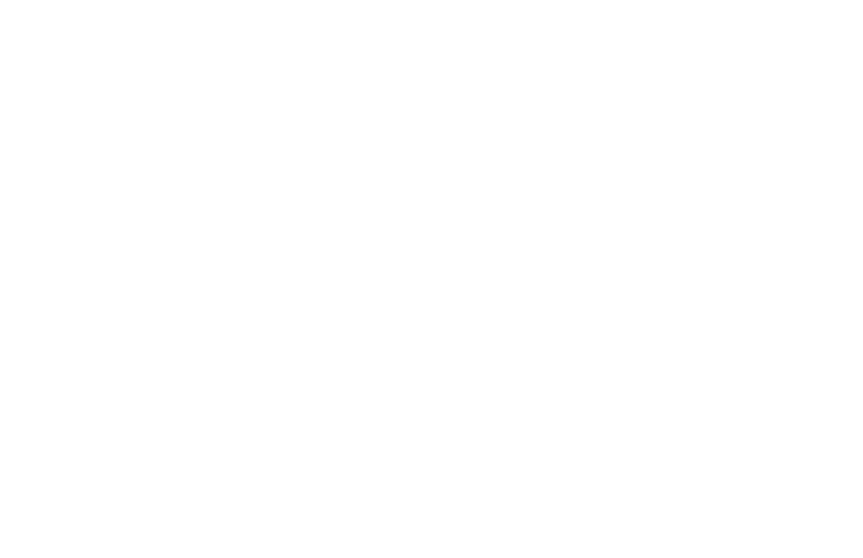
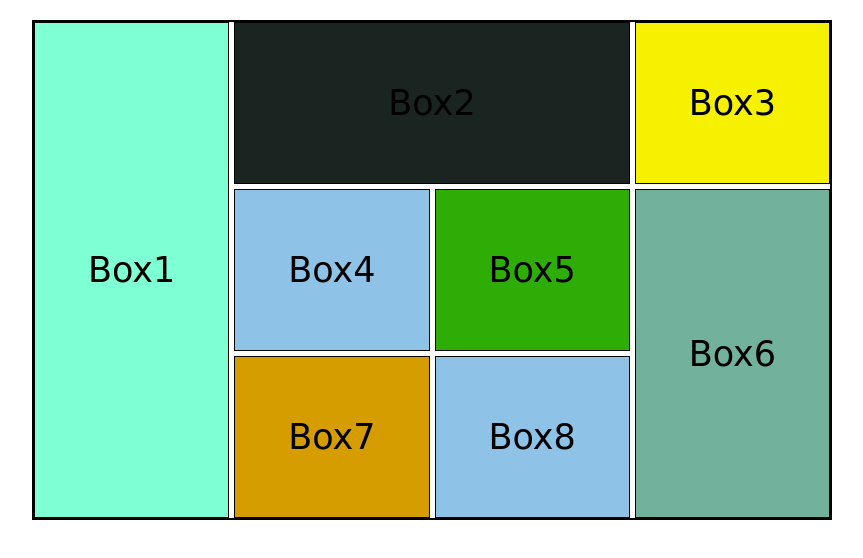
Before and after one commit to sarvaiyaparthraj/ALL-REVISON, a plain HTML site: page CSS/12_grid/index.html in a window 1280 px wide. Shown: the whole page, without its empty margins (208-1071 px from the left). Drawn offline with Linux system fonts and the light colour scheme.

Commit message:
grid code added

```diff
--- a/CSS/12_grid/index.html
+++ b/CSS/12_grid/index.html
@@ -4,8 +4,19 @@
     <meta charset="UTF-8">
     <meta name="viewport" content="width=device-width, initial-scale=1.0">
     <title>grid</title>
+    <link rel="stylesheet" href="style.css">
 </head>
 <body>
+    <div class="container">
+        <div class="box" id="box-1">box1</div>
+        <div class="box" id="box-2">box2</div>
+        <div class="box" id="box-3">box3</div>
+        <div class="box" id="box-4">box4</div>
+        <div class="box" id="box-5">box5</div>
+        <div class="box" id="box-6">box6</div>
+        <div class="box" id="box-7">box7</div>
+        <div class="box" id="box-8">box8</div>
 
+    </div>
 </body>
 </html>
--- /dev/null
+++ b/CSS/12_grid/layout1.css
@@ -0,0 +1,115 @@
+* {
+    margin: 0;
+    padding: 0;
+    box-sizing: border-box;
+}
+
+.container {
+    height: 600px;
+    width: 900px;
+
+    margin: auto;
+    margin-top: 30px;
+
+    border: 3px solid black;
+
+    display: grid;
+
+    grid-template-columns: repeat(4, 1fr);
+    grid-template-rows: repeat(3, 1fr);
+
+    gap: 4px;
+
+    background-color: white;
+}
+
+.box {
+    border: 2px solid black;
+
+    display: flex;
+    justify-content: center;
+    align-items: center;
+
+    font-size: 30px;
+    font-family: cursive;
+
+    text-transform: capitalize;
+}
+
+
+/* =========================
+   SAFFRON ROW
+   ========================= */
+
+#box-1 {
+    background: #ff9933;
+}
+
+#box-2 {
+    background: #f6a04d;
+}
+
+#box-3 {
+    background: #ff8c1a;
+}
+
+#box-4 {
+    background: #ffb35c;
+}
+
+
+/* =========================
+   WHITE ROW
+   ========================= */
+
+#box-5 {
+    background: #ffffff;
+}
+
+#box-6 {
+    background: white;
+}
+
+#box-7 {
+    background: #fffdf5;
+}
+
+#box-8 {
+    background: #ffffff;
+}
+
+
+/* =========================
+   GREEN ROW
+   ========================= */
+
+#box-9 {
+    background: #138808;
+}
+
+#box-10 {
+    background: #209b16;
+}
+
+#box-11 {
+    background: #0b7a0b;
+}
+
+#box-12 {
+    background: #159947;
+}
+
+
+/* =========================
+   ASHOKA CHAKRA
+   ========================= */
+
+.chakra {
+    color: #000080;
+
+    font-size: 90px;
+
+    font-family: Arial, sans-serif;
+
+    font-weight: bold;
+}
--- /dev/null
+++ b/CSS/12_grid/layout2.css
@@ -0,0 +1,113 @@
+* {
+    margin: 0;
+    padding: 0;
+    box-sizing: border-box;
+}
+
+.container {
+    height: 600px;
+    width: 800px;
+
+    margin: auto;
+    margin-top: 30px;
+
+    border: 3px solid black;
+
+    display: grid;
+
+    grid-template-columns: repeat(4, 1fr);
+    grid-template-rows: repeat(4, 1fr);
+
+    gap: 5px;
+}
+
+.box {
+    border: 2px solid black;
+
+    display: flex;
+    justify-content: center;
+    align-items: center;
+
+    font-size: 30px;
+    font-family: cursive;
+}
+
+
+/* Box 1 */
+
+#box-1 {
+    background: red;
+
+    grid-column: 1 / 3;
+    grid-row: 1 / 3;
+}
+
+
+/* Box 2 */
+
+#box-2 {
+    background: orange;
+
+    grid-column: 3;
+    grid-row: 1;
+}
+
+
+/* Box 3 */
+
+#box-3 {
+    background: yellow;
+
+    grid-column: 4;
+    grid-row: 1 / 3;
+}
+
+
+/* Box 4 */
+
+#box-4 {
+    background: green;
+
+    grid-column: 3;
+    grid-row: 2;
+}
+
+
+/* Box 5 */
+
+#box-5 {
+    background: skyblue;
+
+    grid-column: 1;
+    grid-row: 3 / 5;
+}
+
+
+/* Box 6 */
+
+#box-6 {
+    background: blue;
+
+    grid-column: 2 / 4;
+    grid-row: 3;
+}
+
+
+/* Box 7 */
+
+#box-7 {
+    background: purple;
+
+    grid-column: 4;
+    grid-row: 3 / 5;
+}
+
+
+/* Box 8 */
+
+#box-8 {
+    background: pink;
+
+    grid-column: 2 / 4;
+    grid-row: 4;
+}
--- /dev/null
+++ b/CSS/12_grid/layout3.css
@@ -0,0 +1,125 @@
+* {
+    margin: 0;
+    padding: 0;
+    box-sizing: border-box;
+}
+
+.container {
+    height: 600px;
+    width: 800px;
+
+    margin: auto;
+    margin-top: 30px;
+
+    border: 3px solid black;
+
+    display: grid;
+
+    grid-template-columns: repeat(4, 1fr);
+    grid-template-rows: repeat(4, 1fr);
+
+    gap: 5px;
+}
+
+.box {
+    border: 2px solid black;
+
+    display: flex;
+    justify-content: center;
+    align-items: center;
+
+    font-size: 28px;
+    font-family: cursive;
+
+    text-align: center;
+}
+
+
+/* Roof */
+
+#box-1 {
+    background: #d35400;
+
+    grid-column: 1 / -1;
+    grid-row: 1;
+}
+
+
+/* Left Room */
+
+#box-2 {
+    background: #f5b041;
+
+    grid-column: 1 / 3;
+    grid-row: 2 / 4;
+}
+
+
+/* Window */
+
+#box-3 {
+    background: #5dade2;
+
+    grid-column: 3;
+    grid-row: 2;
+}
+
+
+/* Door */
+
+#box-4 {
+    background: #8e44ad;
+
+    grid-column: 4;
+    grid-row: 2 / 4;
+}
+
+
+/* Right Room */
+
+#box-5 {
+    background: #f4d03f;
+
+    grid-column: 3;
+    grid-row: 3;
+}
+
+
+/* Window */
+
+#box-6 {
+    background: #48c9b0;
+
+    grid-column: 3;
+    grid-row: 4;
+}
+
+
+/* Garden */
+
+#box-7 {
+    background: #27ae60;
+
+    grid-column: 1;
+    grid-row: 4;
+}
+
+
+/* Garden */
+
+#box-8 {
+    background: #2ecc71;
+
+    grid-column: 2;
+    grid-row: 4;
+}
+
+
+/* Garden */
+
+#box-9 {
+    background: #229954;
+
+    grid-column: 4;
+    grid-row: 4;
+}
--- a/CSS/12_grid/style.css
+++ b/CSS/12_grid/style.css
@@ -0,0 +1,111 @@
+* {
+    margin: 0;
+    padding: 0;
+    box-sizing: border-box;
+}
+
+.container {
+    height: 500px;
+    width: 800px;
+    margin: auto;
+    margin-top: 20px;
+
+    border: 2px solid black;
+
+    display: grid;
+
+    grid-template-columns: repeat(4, 1fr);
+    grid-template-rows: repeat(3, 1fr);
+
+    gap: 5px;
+}
+
+.box {
+    border: 1px solid black;
+    padding: 10px;
+
+    display: flex;
+    justify-content: center;
+    align-items: center;
+
+    font-size: 35px;
+    font-family: cursive;
+    text-transform: capitalize;
+    text-align: center;
+}
+
+
+#box-1 {
+background-color: aquamarine;
+
+    grid-column: 1;
+    grid-row: 1 / 4;
+}
+
+
+
+
+#box-2 {
+    background-color: rgb(26, 36, 33);
+
+    grid-column: 2 / 4;
+    grid-row: 1;
+}
+
+
+
+
+#box-3 {
+background-color: rgb(245, 241, 0);
+
+    grid-column: 4;
+    grid-row: 1;
+}
+
+
+
+#box-4 {
+background-color: rgba(0, 119, 199, 0.445);
+
+
+    grid-column: 2;
+    grid-row: 2;
+}
+
+
+
+#box-5 {
+ background-color: rgb(45, 173, 6);
+
+
+    grid-column: 3;
+    grid-row: 2;
+}
+
+
+
+
+#box-6 {
+
+background-color: rgb(114, 177, 156);
+
+    grid-column: 4;
+    grid-row: 2 / 4;
+}
+
+#box-7 {
+background-color: rgb(214, 157, 0);
+
+    grid-column: 2;
+    grid-row: 3;
+}
+
+
+
+#box-8 {
+background-color: rgba(0, 119, 199, 0.445);
+
+
+    grid-column: 3;
+    grid-row: 3;
+}
```
Also changed, not shown: CSS/12_grid/layout1.html (added, +32 -0 lines), CSS/12_grid/layout2.html (added, +31 -0 lines), CSS/12_grid/layout3.html (added, +36 -0 lines), CSS/12_grid/layout4.css (added, +125 -0 lines), CSS/12_grid/layout4.html (added, +36 -0 lines).
